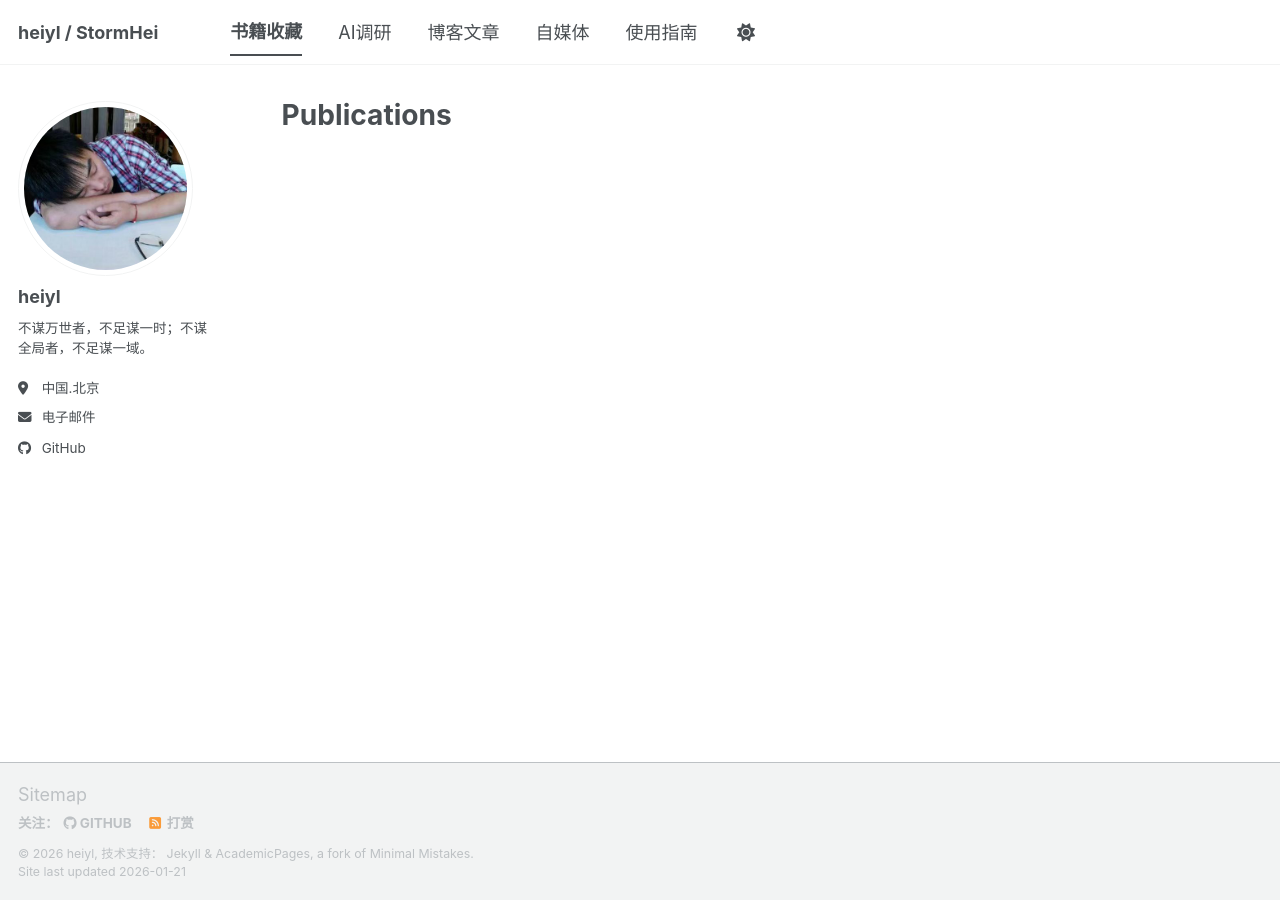
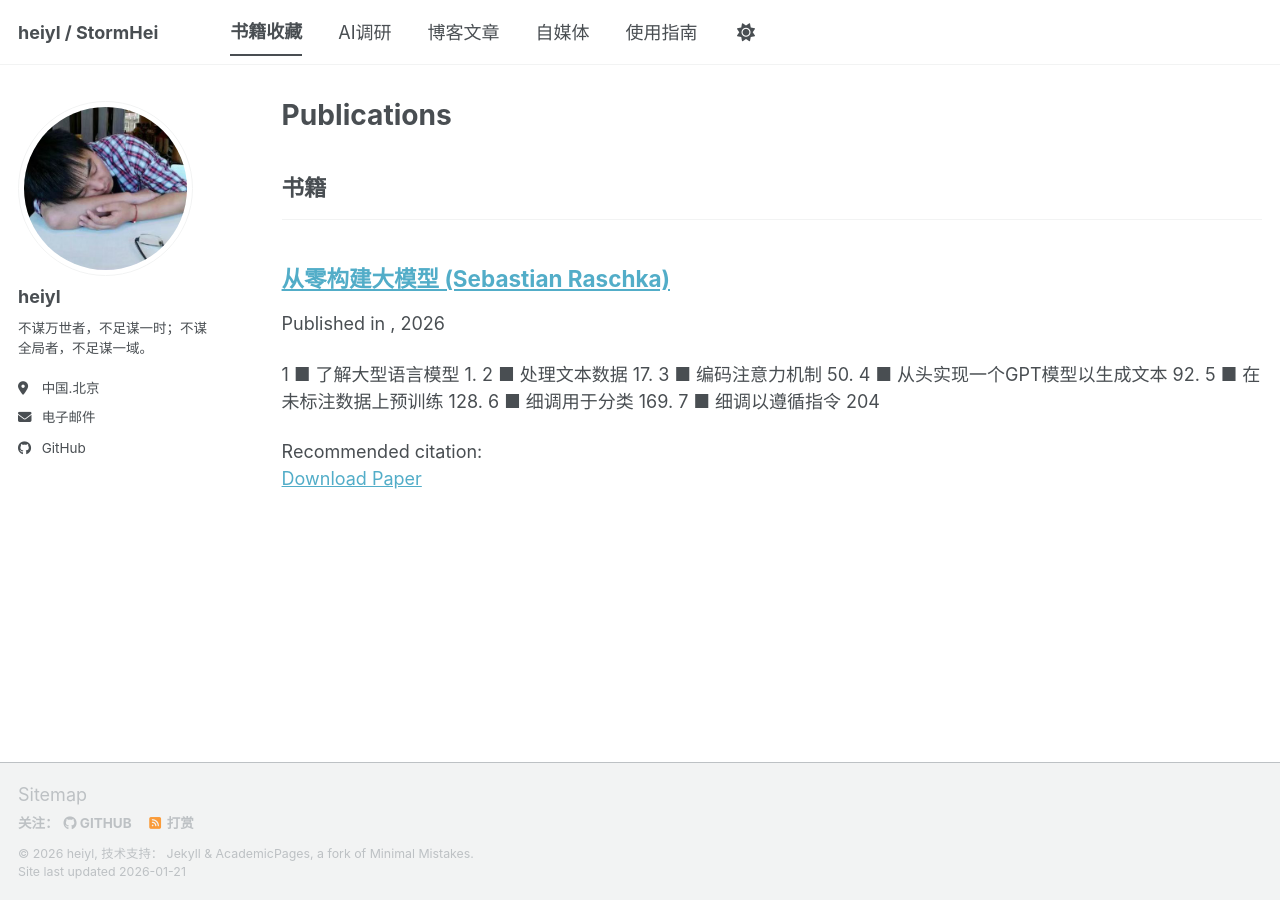
Before and after one commit to heiyl/heiyl.github.io, a Jekyll site: the page built from _pages/publications.html, in a window 1280 px wide. Built offline with Jekyll 4.4.1, drawn with Linux system fonts in a browser that asks for light colours; a script bundle is joined from its source files by our own code; library files that are not in the unit come from our copies.

```diff
--- a/_publications/2026-01-21-paper-title-number-1.md
+++ b/_publications/2026-01-21-paper-title-number-1.md
@@ -1,8 +1,8 @@
 ---
 title: "从零构建大模型 (Sebastian Raschka)"
 collection: publications
-# category: manuscripts
-permalink: /publication/2026-01-21-number-1
+category: books
+permalink: /publication/2026-01-21-paper-title-number-1
 excerpt: '1 ■ 了解大型语言模型 1. 2 ■ 处理文本数据 17. 3 ■ 编码注意力机制 50. 4 ■ 从头实现一个GPT模型以生成文本 92. 5 ■ 在未标注数据上预训练 128. 6 ■ 细调用于分类 169. 7 ■ 细调以遵循指令 204'
 date: 2026-01-21
 venue: ''
```
